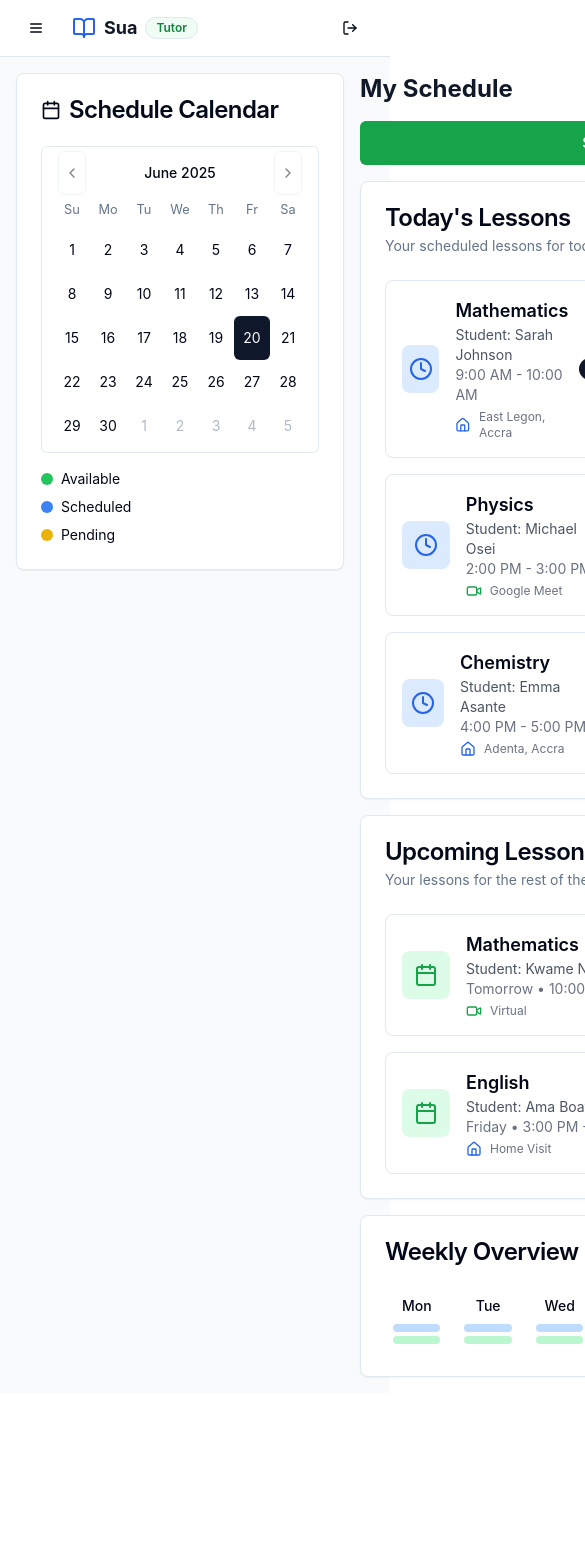
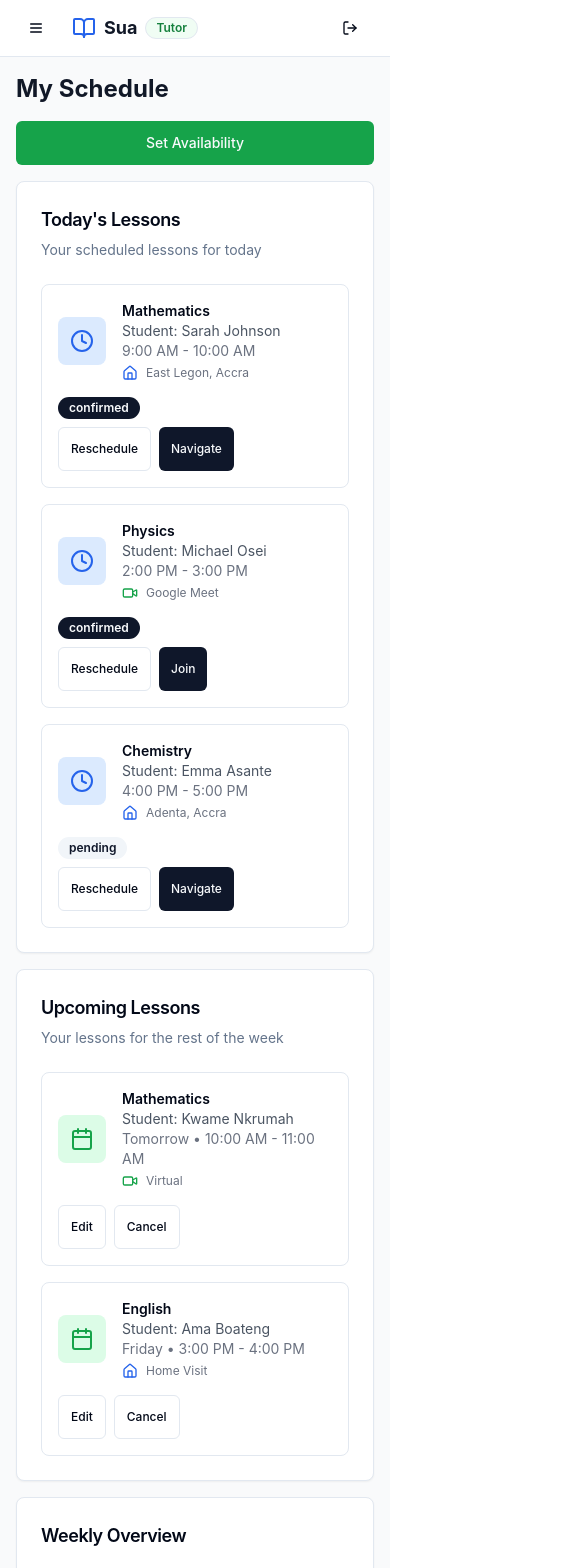
Before and after one commit to Nesisoft/sua-learning-connect, a React (Vite) app: page /tutor/schedule in a window 390 px wide. Shown: the top 1568 px of the page, 585 px wide, since content can reach past the window. Before the commit the page ends 1393 px from the top, so only its background shows below. Built offline with nearby package versions, Linux system fonts and the light colour scheme.

Commit message:
feat: Implement schedule page UI/functionality
Added UI and functionality simulations for reschedule, set availability, join, navigate, edit, and cancel buttons within the Tutor Dashboard's schedule page. Also made the schedule page responsive.

```diff
--- a/src/pages/TutorSchedule.tsx
+++ b/src/pages/TutorSchedule.tsx
@@ -1,3 +1,4 @@
+
 import { useState } from "react";
 import { Button } from "@/components/ui/button";
 import { Card, CardContent, CardDescription, CardHeader, CardTitle } from "@/components/ui/card";
@@ -5,10 +6,14 @@ import { Badge } from "@/components/ui/badge";
 import { Calendar } from "@/components/ui/calendar";
 import { BookOpen, Calendar as CalendarIcon, Clock, Users, MapPin, Video, Home, Menu, X, LogOut } from "lucide-react";
 import { Link } from "react-router-dom";
+import RescheduleModal from "@/components/RescheduleModal";
+import JoinLessonModal from "@/components/JoinLessonModal";
 
 const TutorSchedule = () => {
   const [selectedDate, setSelectedDate] = useState<Date | undefined>(new Date());
   const [sidebarOpen, setSidebarOpen] = useState(false);
+  const [rescheduleModal, setRescheduleModal] = useState({ isOpen: false, lesson: null });
+  const [joinModal, setJoinModal] = useState({ isOpen: false, lesson: null });
 
   // Mock schedule data
   const todayLessons = [
@@ -60,6 +65,36 @@ const TutorSchedule = () => {
     }
   ];
 
+  const handleReschedule = (lesson: any) => {
+    setRescheduleModal({ isOpen: true, lesson });
+  };
+
+  const handleJoin = (lesson: any) => {
+    setJoinModal({ isOpen: true, lesson });
+  };
+
+  const handleNavigate = (lesson: any) => {
+    console.log("Navigate to:", lesson.location);
+    alert(`Opening navigation to ${lesson.location}...`);
+  };
+
+  const handleSetAvailability = () => {
+    console.log("Setting availability...");
+    alert("Opening availability settings...");
+  };
+
+  const handleEdit = (lesson: any) => {
+    console.log("Edit lesson:", lesson);
+    alert(`Editing ${lesson.subject} lesson with ${lesson.student}...`);
+  };
+
+  const handleCancel = (lesson: any) => {
+    console.log("Cancel lesson:", lesson);
+    if (confirm(`Are you sure you want to cancel the ${lesson.subject} lesson with ${lesson.student}?`)) {
+      alert("Lesson cancelled successfully!");
+    }
+  };
+
   return (
     <div className="min-h-screen bg-gray-50">
       {/* Header */}
@@ -93,7 +128,7 @@ const TutorSchedule = () => {
       </header>
 
       <div className="max-w-7xl mx-auto px-4 sm:px-6 lg:px-8 py-4 sm:py-8">
-        <div className="flex gap-4 lg:gap-8">
+        <div className="flex flex-col lg:flex-row gap-4 lg:gap-8">
           {/* Mobile Sidebar Overlay */}
           {sidebarOpen && (
             <div className="fixed inset-0 bg-black bg-opacity-50 z-40 lg:hidden" onClick={() => setSidebarOpen(false)} />
@@ -101,7 +136,7 @@ const TutorSchedule = () => {
 
           {/* Sidebar */}
           <div className={`
-            fixed inset-y-0 left-0 z-50 w-64 bg-white border-r transform transition-transform duration-300 ease-in-out lg:relative lg:translate-x-0 lg:bg-transparent lg:border-0
+            fixed inset-y-0 left-0 z-50 w-64 bg-white border-r transform transition-transform duration-300 ease-in-out lg:relative lg:translate-x-0 lg:bg-transparent lg:border-0 lg:w-64
             ${sidebarOpen ? 'translate-x-0' : '-translate-x-full'}
           `}>
             <div className="p-4 space-y-2 pt-20 lg:pt-0">
@@ -137,10 +172,10 @@ const TutorSchedule = () => {
           </div>
 
           {/* Calendar Section */}
-          <div className="w-full lg:w-80">
+          <div className="w-full lg:w-80 order-2 lg:order-1">
             <Card>
               <CardHeader>
-                <CardTitle className="flex items-center gap-2">
+                <CardTitle className="flex items-center gap-2 text-lg">
                   <CalendarIcon className="h-5 w-5" />
                   Schedule Calendar
                 </CardTitle>
@@ -171,10 +206,13 @@ const TutorSchedule = () => {
           </div>
 
           {/* Main Content */}
-          <div className="flex-1 space-y-4 sm:space-y-6">
+          <div className="flex-1 space-y-4 sm:space-y-6 order-1 lg:order-2">
             <div className="flex flex-col sm:flex-row sm:justify-between sm:items-center gap-4">
               <h1 className="text-2xl sm:text-3xl font-bold text-gray-900">My Schedule</h1>
-              <Button className="bg-green-600 hover:bg-green-700 w-full sm:w-auto">
+              <Button
+                className="bg-green-600 hover:bg-green-700 w-full sm:w-auto"
+                onClick={handleSetAvailability}
+              >
                 Set Availability
               </Button>
             </div>
@@ -182,20 +220,20 @@ const TutorSchedule = () => {
             {/* Today's Lessons */}
             <Card>
               <CardHeader>
-                <CardTitle>Today's Lessons</CardTitle>
+                <CardTitle className="text-lg sm:text-xl">Today's Lessons</CardTitle>
                 <CardDescription>Your scheduled lessons for today</CardDescription>
               </CardHeader>
               <CardContent>
                 <div className="space-y-4">
                   {todayLessons.map((lesson) => (
-                    <div key={lesson.id} className="flex items-center justify-between p-4 border rounded-lg">
+                    <div key={lesson.id} className="flex flex-col lg:flex-row lg:items-center justify-between p-4 border rounded-lg gap-4">
                       <div className="flex items-center space-x-4">
-                        <div className="flex items-center justify-center w-12 h-12 bg-blue-100 rounded-lg">
+                        <div className="flex items-center justify-center w-12 h-12 bg-blue-100 rounded-lg flex-shrink-0">
                           <Clock className="h-6 w-6 text-blue-600" />
                         </div>
-                        <div>
-                          <h3 className="font-semibold">{lesson.subject}</h3>
-                          <p className="text-sm text-gray-600">Student: {lesson.student}</p>
+                        <div className="min-w-0 flex-1">
+                          <h3 className="font-semibold text-sm sm:text-base">{lesson.subject}</h3>
+                          <p className="text-sm text-gray-600 truncate">Student: {lesson.student}</p>
                           <p className="text-sm text-gray-500">{lesson.time}</p>
                           <div className="flex items-center gap-2 mt-1">
                             {lesson.type === "Virtual" ? (
@@ -203,17 +241,28 @@ const TutorSchedule = () => {
                             ) : (
                               <Home className="h-4 w-4 text-blue-600" />
                             )}
-                            <span className="text-xs text-gray-500">{lesson.location}</span>
+                            <span className="text-xs text-gray-500 truncate">{lesson.location}</span>
                           </div>
                         </div>
                       </div>
-                      <div className="flex items-center gap-2">
-                        <Badge variant={lesson.status === "confirmed" ? "default" : "secondary"}>
+                      <div className="flex flex-col sm:flex-row items-stretch sm:items-center gap-2">
+                        <Badge variant={lesson.status === "confirmed" ? "default" : "secondary"} className="self-start sm:self-center">
                           {lesson.status}
                         </Badge>
-                        <div className="flex gap-1">
-                          <Button size="sm" variant="outline">Reschedule</Button>
-                          <Button size="sm">
+                        <div className="flex flex-wrap gap-2">
+                          <Button
+                            size="sm"
+                            variant="outline"
+                            className="text-xs"
+                            onClick={() => handleReschedule(lesson)}
+                          >
+                            Reschedule
+                          </Button>
+                          <Button
+                            size="sm"
+                            className="text-xs"
+                            onClick={lesson.type === "Virtual" ? () => handleJoin(lesson) : () => handleNavigate(lesson)}
+                          >
                             {lesson.type === "Virtual" ? "Join" : "Navigate"}
                           </Button>
                         </div>
@@ -227,20 +276,20 @@ const TutorSchedule = () => {
             {/* Upcoming Lessons */}
             <Card>
               <CardHeader>
-                <CardTitle>Upcoming Lessons</CardTitle>
+                <CardTitle className="text-lg sm:text-xl">Upcoming Lessons</CardTitle>
                 <CardDescription>Your lessons for the rest of the week</CardDescription>
               </CardHeader>
               <CardContent>
                 <div className="space-y-4">
                   {upcomingLessons.map((lesson) => (
-                    <div key={lesson.id} className="flex items-center justify-between p-4 border rounded-lg">
+                    <div key={lesson.id} className="flex flex-col lg:flex-row lg:items-center justify-between p-4 border rounded-lg gap-4">
                       <div className="flex items-center space-x-4">
-                        <div className="flex items-center justify-center w-12 h-12 bg-green-100 rounded-lg">
+                        <div className="flex items-center justify-center w-12 h-12 bg-green-100 rounded-lg flex-shrink-0">
                           <CalendarIcon className="h-6 w-6 text-green-600" />
                         </div>
-                        <div>
-                          <h3 className="font-semibold">{lesson.subject}</h3>
-                          <p className="text-sm text-gray-600">Student: {lesson.student}</p>
+                        <div className="min-w-0 flex-1">
+                          <h3 className="font-semibold text-sm sm:text-base">{lesson.subject}</h3>
+                          <p className="text-sm text-gray-600 truncate">Student: {lesson.student}</p>
                           <p className="text-sm text-gray-500">{lesson.date} • {lesson.time}</p>
                           <div className="flex items-center gap-2 mt-1">
                             {lesson.type === "Virtual" ? (
@@ -252,9 +301,23 @@ const TutorSchedule = () => {
                           </div>
                         </div>
                       </div>
-                      <div className="flex gap-1">
-                        <Button size="sm" variant="outline">Edit</Button>
-                        <Button size="sm" variant="outline">Cancel</Button>
+                      <div className="flex flex-wrap gap-2">
+                        <Button
+                          size="sm"
+                          variant="outline"
+                          className="text-xs"
+                          onClick={() => handleEdit(lesson)}
+                        >
+                          Edit
+                        </Button>
+                        <Button
+                          size="sm"
+                          variant="outline"
+                          className="text-xs"
+                          onClick={() => handleCancel(lesson)}
+                        >
+                          Cancel
+                        </Button>
                       </div>
                     </div>
                   ))}
@@ -265,7 +328,7 @@ const TutorSchedule = () => {
             {/* Weekly Overview */}
             <Card>
               <CardHeader>
-                <CardTitle>Weekly Overview</CardTitle>
+                <CardTitle className="text-lg sm:text-xl">Weekly Overview</CardTitle>
               </CardHeader>
               <CardContent>
                 <div className="grid grid-cols-7 gap-2 text-center">
@@ -288,6 +351,19 @@ const TutorSchedule = () => {
           </div>
         </div>
       </div>
+
+      {/* Modals */}
+      <RescheduleModal
+        isOpen={rescheduleModal.isOpen}
+        onClose={() => setRescheduleModal({ isOpen: false, lesson: null })}
+        lesson={rescheduleModal.lesson}
+      />
+
+      <JoinLessonModal
+        isOpen={joinModal.isOpen}
+        onClose={() => setJoinModal({ isOpen: false, lesson: null })}
+        lesson={joinModal.lesson}
+      />
     </div>
   );
 };
```
